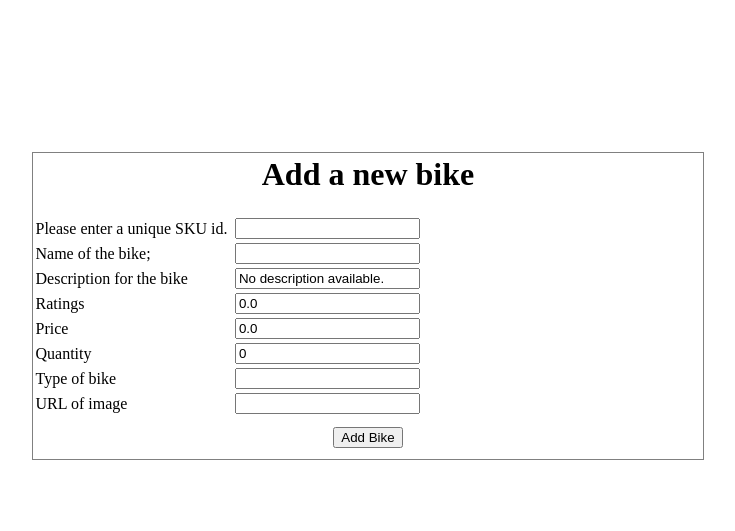
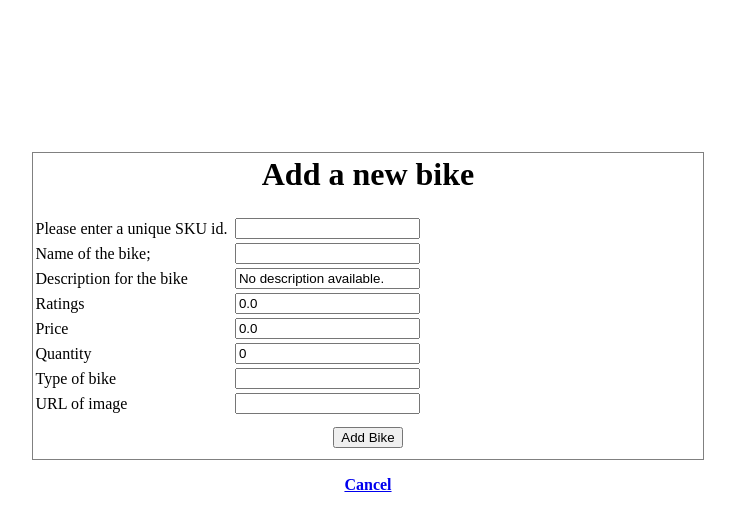
Before and after one commit to reachsumit/rcctest, a Django app: page /add in a window 1280 px wide. Shown: the top 531 px of the page, without its empty margins (272-1007 px from the left). Run offline with Django 3.2, Linux system fonts and the light colour scheme.

Commit message:
format enhanced for add bike html

```diff
--- a/rcctest/rccproj/webapp/templates/add_bike.html
+++ b/rcctest/rccproj/webapp/templates/add_bike.html
@@ -29,6 +29,7 @@
             </tbody>
             </table>
         </form>
+    <p style="text-align: center;"><a href="/home/"><strong>Cancel</strong></a></p>
     </body>
 
 </html>
```
